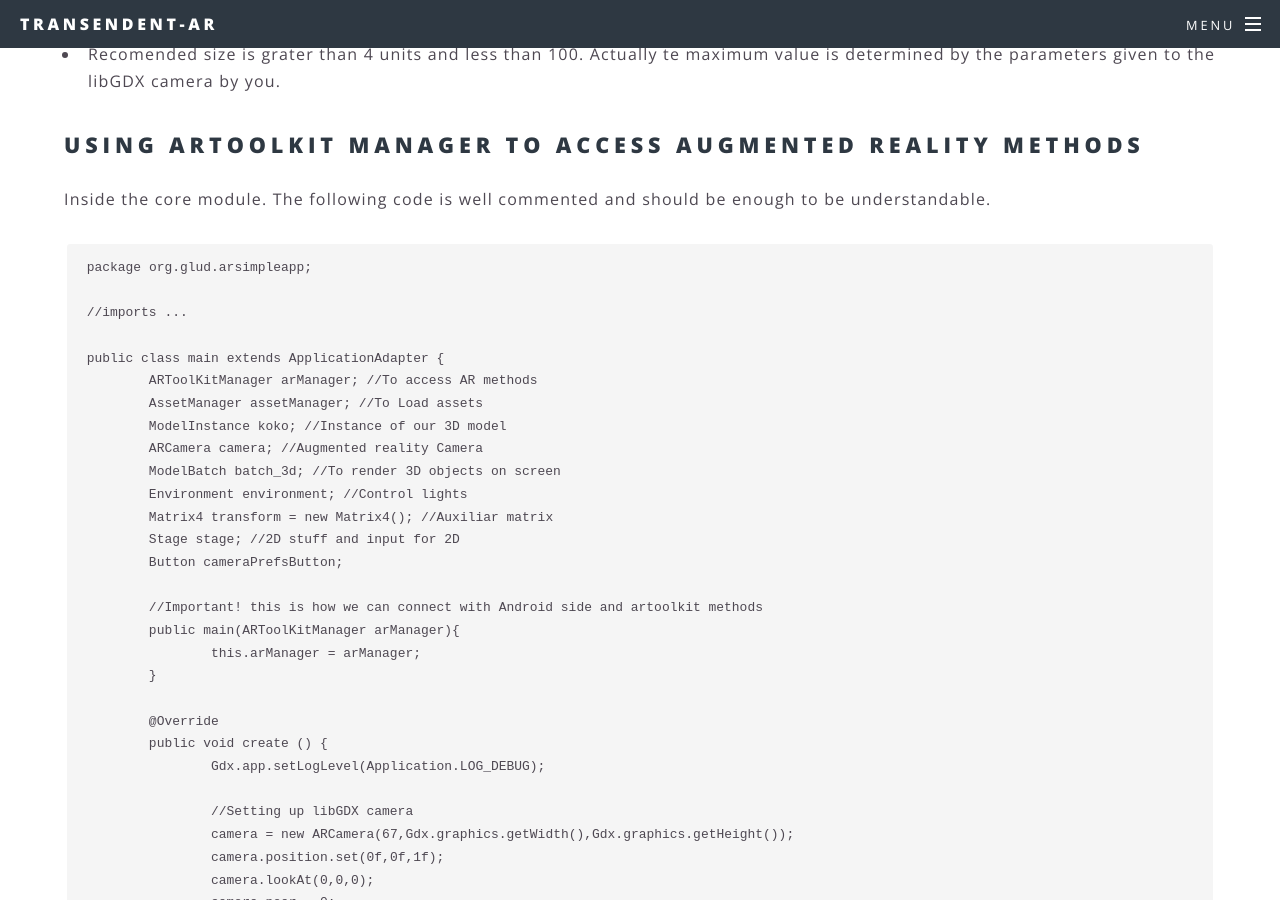
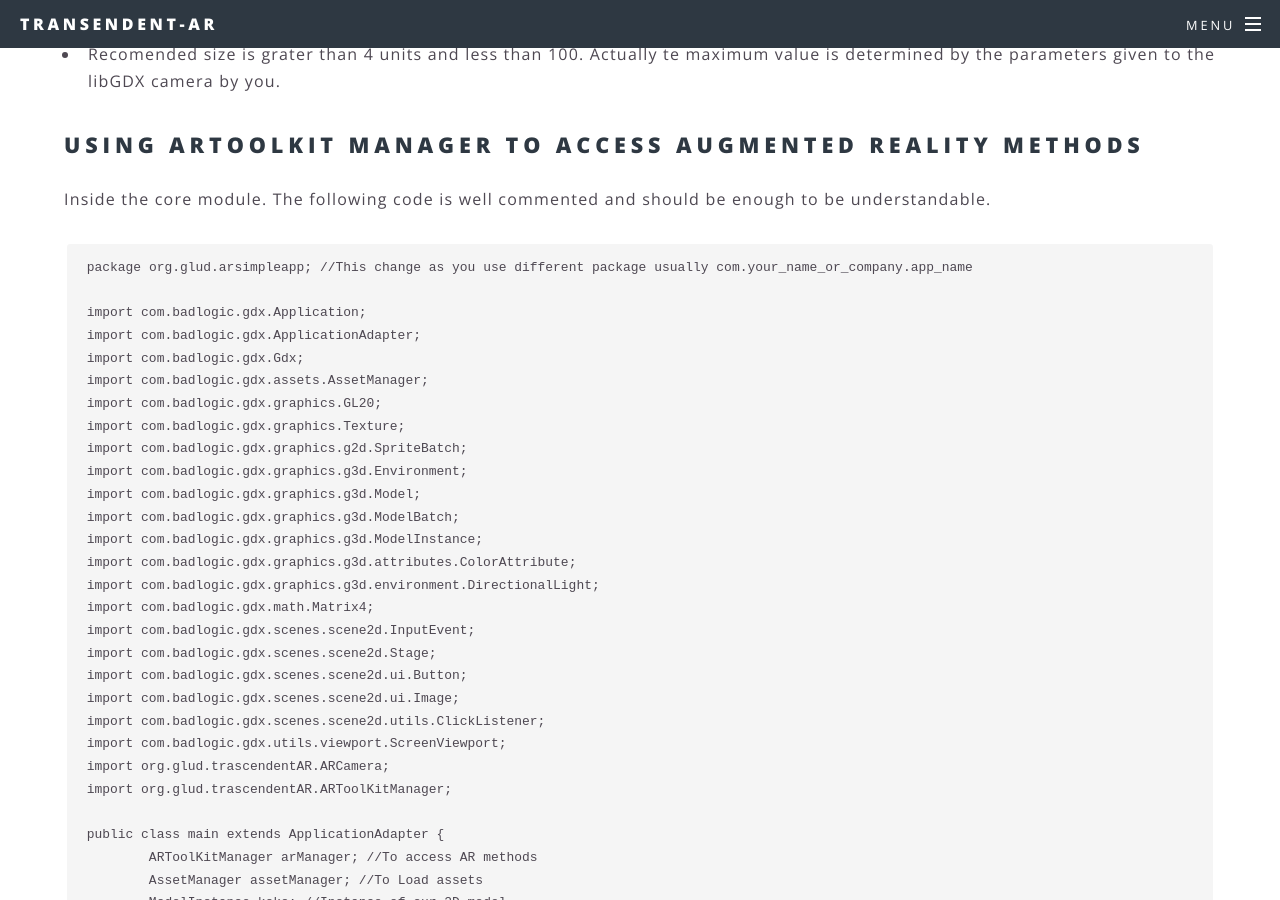
Before and after one commit to GLUD/trascendentAR, a Jekyll site: the page built from docs/en/simple_app.md, in a window 1280 px wide and 900 px high, scrolled down 2084 px. Built offline with Jekyll 4.4.1, drawn with Linux system fonts in a browser that asks for light colours.

Commit message:
Update simple_app.md

````diff
--- a/docs/en/simple_app.md
+++ b/docs/en/simple_app.md
@@ -60,9 +60,30 @@ Cool, now lets load a marker using the method _loadMarker(String name,String mar
 
 Inside the core module. The following code is well commented and should be enough to be understandable.
 ``` java
-package org.glud.arsimpleapp;
+package org.glud.arsimpleapp; //This change as you use different package usually com.your_name_or_company.app_name
 
-//imports ...
+import com.badlogic.gdx.Application;
+import com.badlogic.gdx.ApplicationAdapter;
+import com.badlogic.gdx.Gdx;
+import com.badlogic.gdx.assets.AssetManager;
+import com.badlogic.gdx.graphics.GL20;
+import com.badlogic.gdx.graphics.Texture;
+import com.badlogic.gdx.graphics.g2d.SpriteBatch;
+import com.badlogic.gdx.graphics.g3d.Environment;
+import com.badlogic.gdx.graphics.g3d.Model;
+import com.badlogic.gdx.graphics.g3d.ModelBatch;
+import com.badlogic.gdx.graphics.g3d.ModelInstance;
+import com.badlogic.gdx.graphics.g3d.attributes.ColorAttribute;
+import com.badlogic.gdx.graphics.g3d.environment.DirectionalLight;
+import com.badlogic.gdx.math.Matrix4;
+import com.badlogic.gdx.scenes.scene2d.InputEvent;
+import com.badlogic.gdx.scenes.scene2d.Stage;
+import com.badlogic.gdx.scenes.scene2d.ui.Button;
+import com.badlogic.gdx.scenes.scene2d.ui.Image;
+import com.badlogic.gdx.scenes.scene2d.utils.ClickListener;
+import com.badlogic.gdx.utils.viewport.ScreenViewport;
+import org.glud.trascendentAR.ARCamera;
+import org.glud.trascendentAR.ARToolKitManager;
 
 public class main extends ApplicationAdapter {
 	ARToolKitManager arManager; //To access AR methods
````
